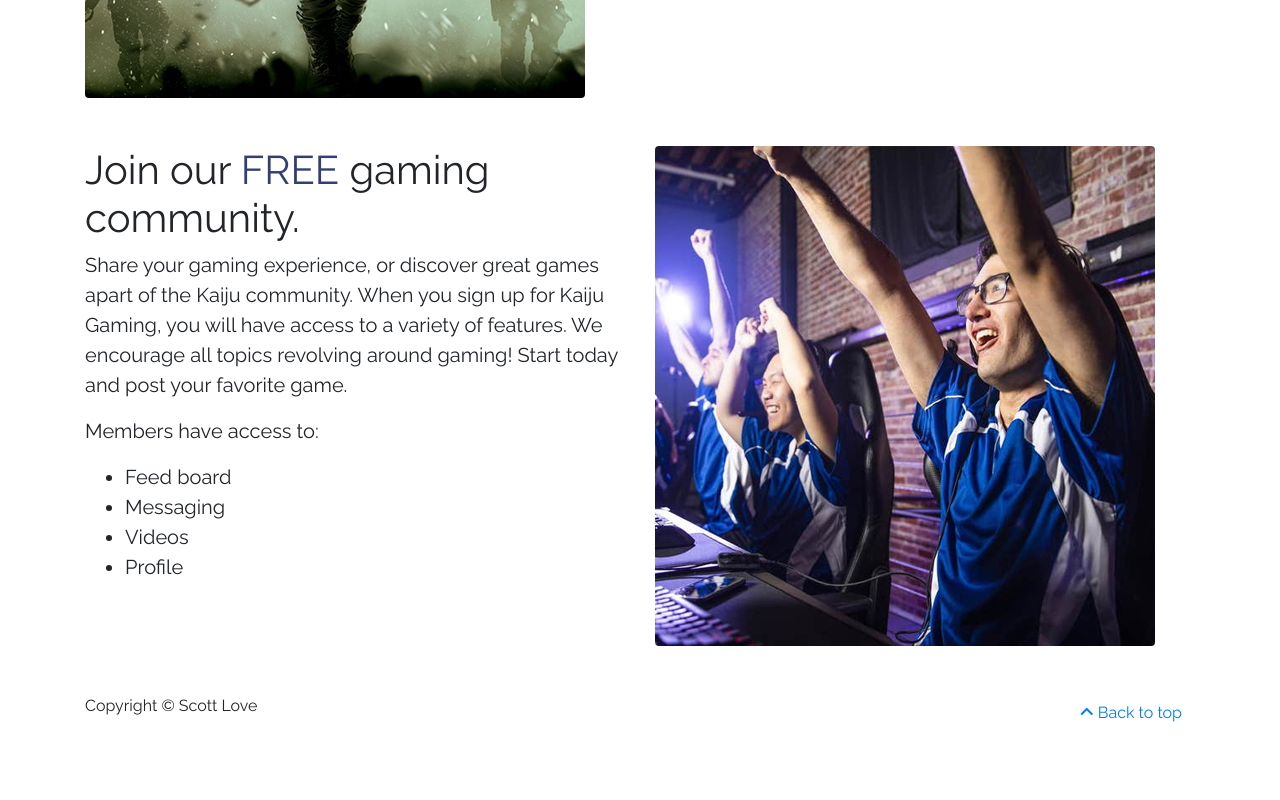
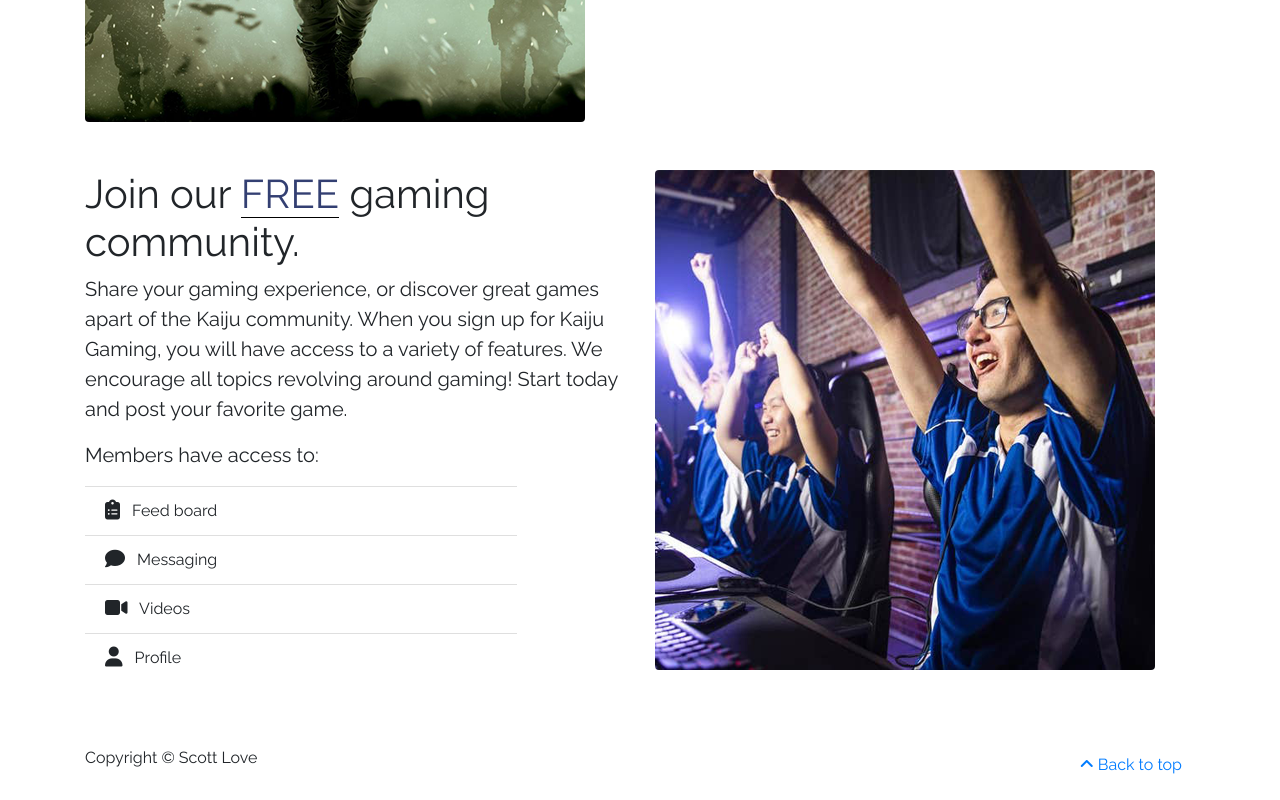
Before and after one commit to hscottlove/final-project-frontend, a React (Create React App) app: page / in a window 1280 px wide. Shown: the part 1019-1819 px from the top of the page. Before the commit the page ends 1767 px from the top, so only its background shows below. Built offline with nearby package versions, Linux system fonts and the light colour scheme.

Commit message:
updated home page icons and css

```diff
--- a/src/App.css
+++ b/src/App.css
@@ -17,3 +17,8 @@ body {
 .game-demo {
   margin-bottom: 30px
 }
+
+u {
+  text-decoration: none;
+  border-bottom: 1px solid black;
+};
--- a/src/components/Auth/Login.js
+++ b/src/components/Auth/Login.js
@@ -73,7 +73,7 @@ class Login extends Component {
           </div>
         )}
         <section id="login" className="col-md-4 offset-md-4">
-          <h2 className="mb-4">Login</h2>
+          <h2 className="mb-4 mt-4">Login</h2>
           <form onSubmit={this.handleSubmit}>
             <div className="form-group">
               <label htmlFor="email">Email</label>
--- a/src/components/Auth/Register.js
+++ b/src/components/Auth/Register.js
@@ -107,7 +107,7 @@ class Register extends Component {
           </div>
         ))}
         <section id="register" className="col-md-4 offset-md-4">
-          <h2 className="mb-4">Register</h2>
+          <h2 className="mb-4 mt-4">Register</h2>
           <form onSubmit={this.handleSubmit}>
             <div className="form-group">
               <label htmlFor="username">Username</label>
--- a/src/pages/Home/Home.css
+++ b/src/pages/Home/Home.css
@@ -0,0 +1,8 @@
+.list-group-item {
+    width: 80%;
+};
+
+/* u {
+    text-decoration: none;
+     border-bottom: 1px solid black;
+ }; */
--- a/src/pages/Home/Home.js
+++ b/src/pages/Home/Home.js
@@ -4,6 +4,7 @@ import GamingOneImg from './images/gaming-img-1.png';
 import GamingTwoImg from './images/gaming-img-2.png';
 import ThreeStarImg from './images/three-star-img.png';
 import FourStarImg from './images/four-star-img.png';
+import './Home.css';
 
 class Home extends Component {
     render() {
@@ -30,7 +31,7 @@ class Home extends Component {
                 </section>
 
                 <section className="news-section">
-                    <div className="container mt-4">
+                    <div className="container mt-5">
                         <div className="row">
                             <div className="col-md-6">
                                 <img src={GamingOneImg} className="img-fluid rounded" alt="Hero-img" />
@@ -50,15 +51,15 @@ class Home extends Component {
 
                         <div className="row mt-5">
                             <div className="col-md-6">
-                                <h1>Join our <span className="span-text">FREE</span> gaming community.</h1>
+                                <h1>Join our <span className="span-text"><u className="free-span">FREE</u></span> gaming community.</h1>
                                 <p className="lead">Share your gaming experience, or discover great games apart of the Kaiju community. When you sign up for Kaiju Gaming, you will have access to a variety of features. We encourage all topics revolving around gaming! Start today and post your favorite game.</p>
 
                                 <p className="lead">Members have access to:</p>
-                                <ul>
-                                    <li className="lead">Feed board</li>
-                                    <li className="lead">Messaging</li>
-                                    <li className="lead">Videos</li>
-                                    <li className="lead">Profile</li>
+                                <ul className="list-group list-group-flush mb-3">
+                                    <li className="list-group-item"><i className="fas fa-clipboard-list fa-lg mr-2"></i> Feed board</li>
+                                    <li className="list-group-item"><i className="fas fa-comment fa-lg mr-2"></i> Messaging</li>
+                                    <li className="list-group-item"><i className="fas fa-video fa-lg mr-2"></i> Videos</li>
+                                    <li className="list-group-item"><i className="fas fa-user fa-lg mr-2"></i> Profile</li>
                                 </ul>
                             </div>
                             <div className="col-md-6">
```
